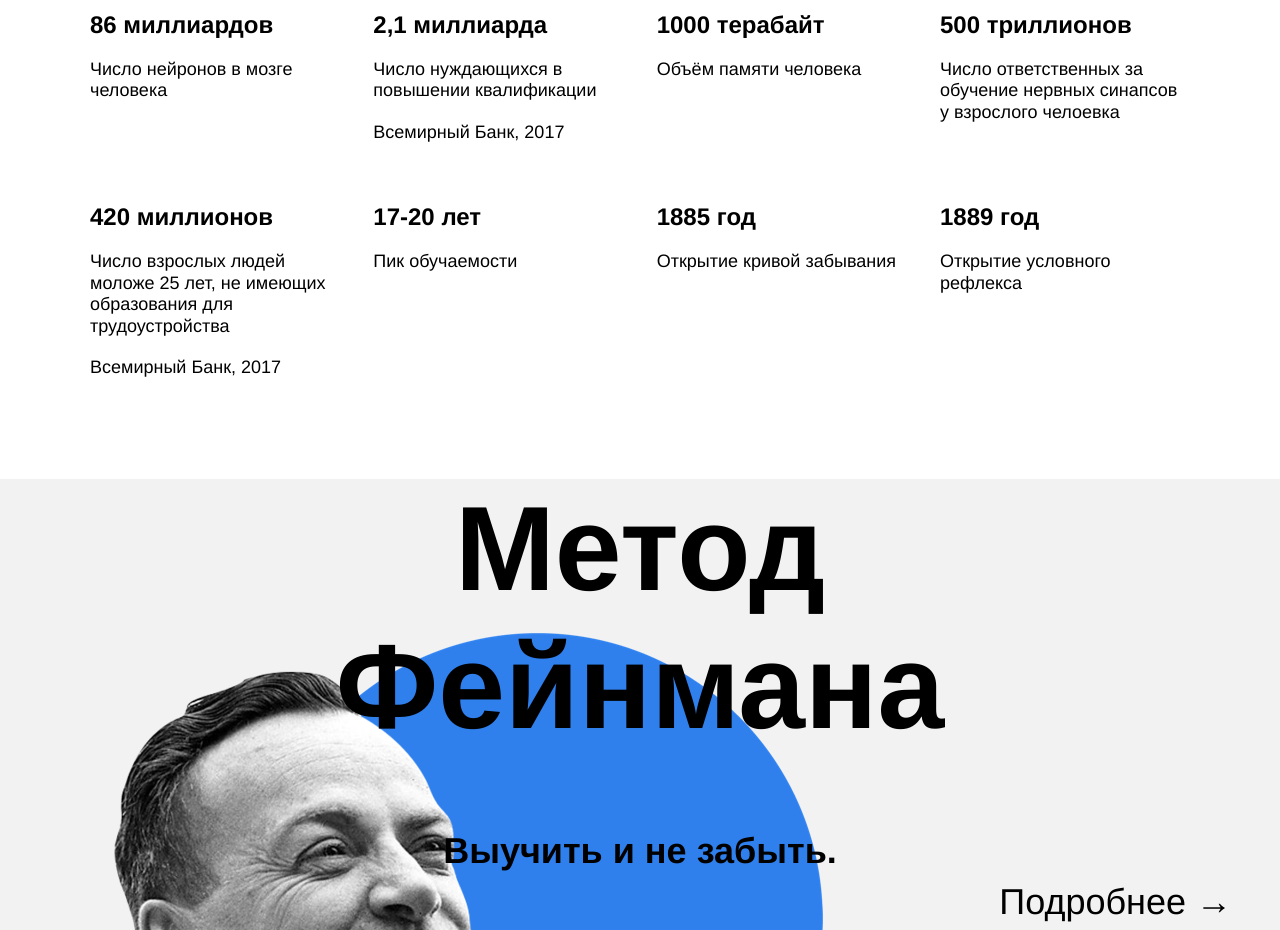
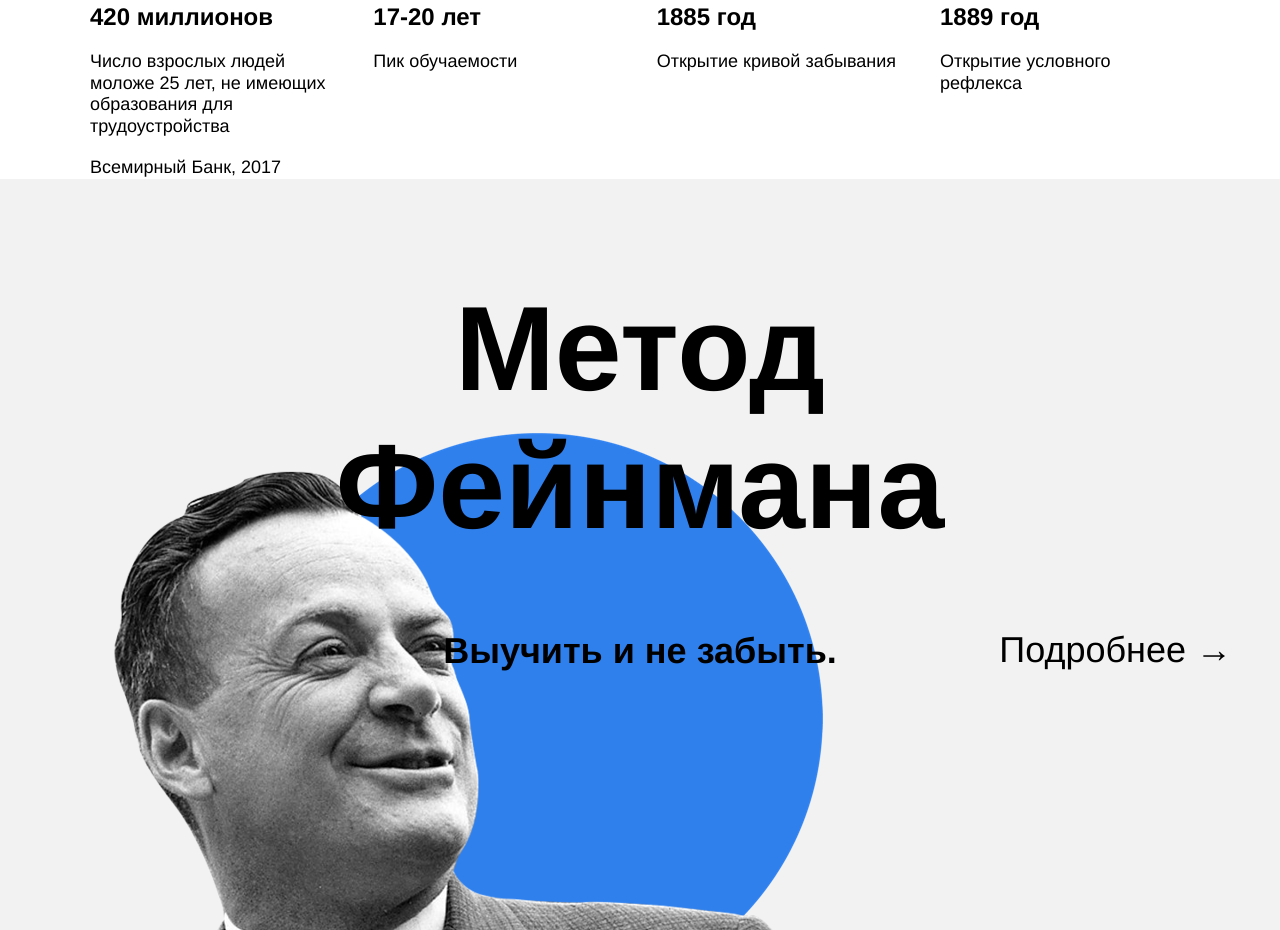
Before and after one commit to ialse/how-to-learn, a plain HTML site: page index.html in a window 1280 px wide. Shown: the part 1528-2458 px from the top of the page. Drawn offline with Linux system fonts and the light colour scheme.

Commit message:
Исправил CSS по 1 ревью: задал удалил indent-top, убрал подчеркивание ссылки, зада padding feynman, заменил height на min-height, поставил z-index у секции 0, у остальных 1 и 2, добавил у feynman__link свойство top:50%, добавил contain у background для треугольника Кауфмана

```diff
--- a/styles/style.css
+++ b/styles/style.css
@@ -8,10 +8,6 @@
   margin: 0 auto;
   /* выше для экранов больше 1600px отцентрировали весь контент */
   font-family: 'Helvetica Neue', sans-serif, Arial;
-}
-
-.indent-top-100 {
-  margin-top: 100px;
 }
 
 /***************Header************/
@@ -48,6 +44,7 @@
 
 .header__link {
   color: #2f80ed;
+  text-decoration: none;
 }
 
 .header__main-illustration {
@@ -177,10 +174,10 @@
 
 /***************feynman************/
 .feynman {
-  height: 790px;
+  min-height: 790px;
+  padding-top: 100px;
   position: relative;
   background-color: #f2f2f2;
-  z-index: -2;
 }
 
 .feynman__title {
@@ -189,6 +186,8 @@
   text-align: center;
   line-height: 1.15;
   font-size: 120px;
+  position: relative;
+  z-index: 2;
 }
 
 .feynman__subtitle {
@@ -197,23 +196,26 @@
   text-align: center;
   line-height: 51px;
   font-size: 36px;
+  position: relative;
+  z-index: 2;
 }
 
 .feynman__img {
   position: absolute;
   left: 0;
   bottom: 0;
-  z-index: -1;
+  z-index: 1;
 }
 
 .feynman__link {
   position: absolute;
+  top: 50%;
   right: 48px;
-  vertical-align: middle;
   text-decoration: none;
   color: black;
   line-height: 51px;
   font-size: 36px;
+  z-index: 2;
 }
 
 /***************kaufman************/
@@ -240,6 +242,7 @@
   background-image: url(../images/kaufman-triangle.svg);
   top: 0;
   right: -210px;
+  background-size: contain;
 }
 
 /***************footer************/
```
